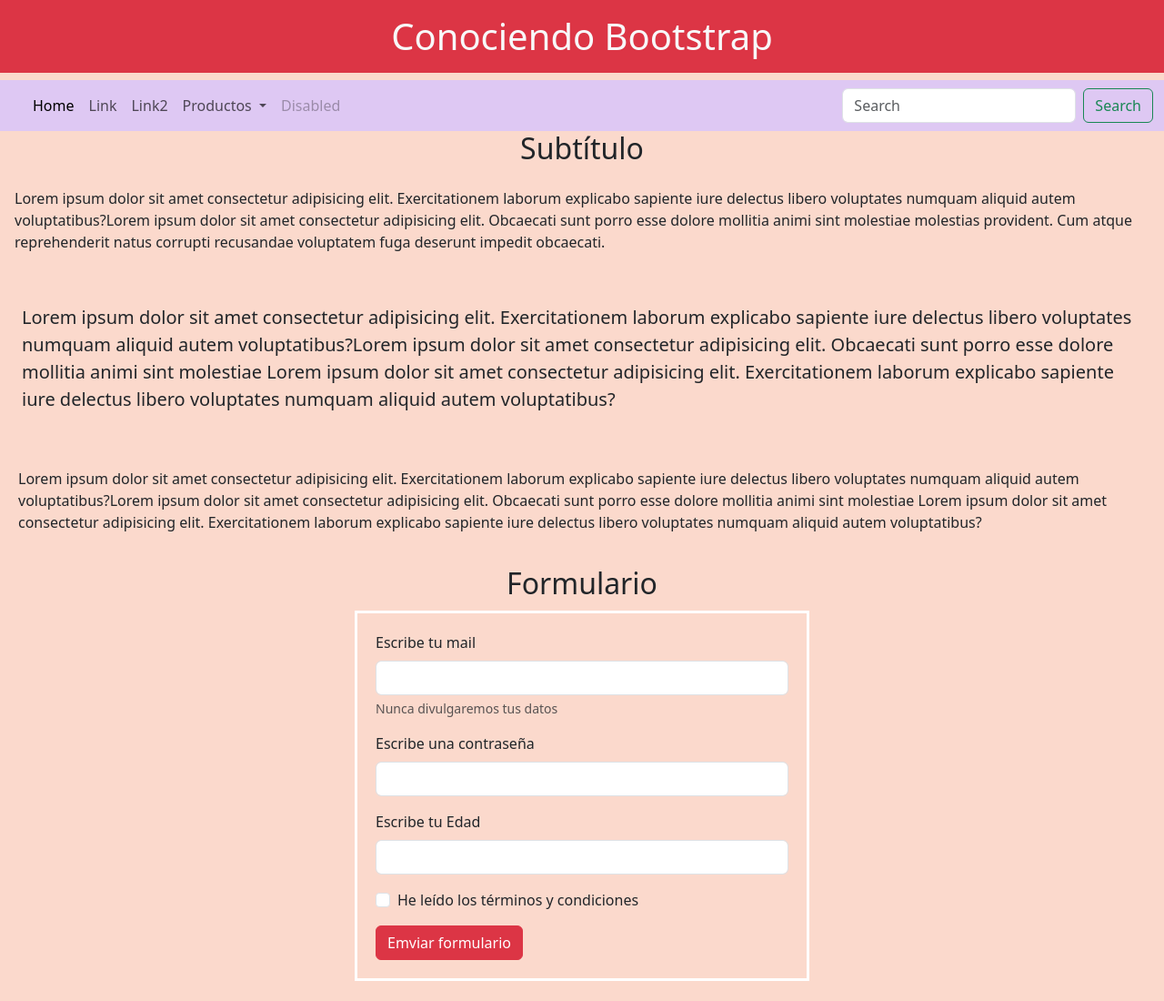
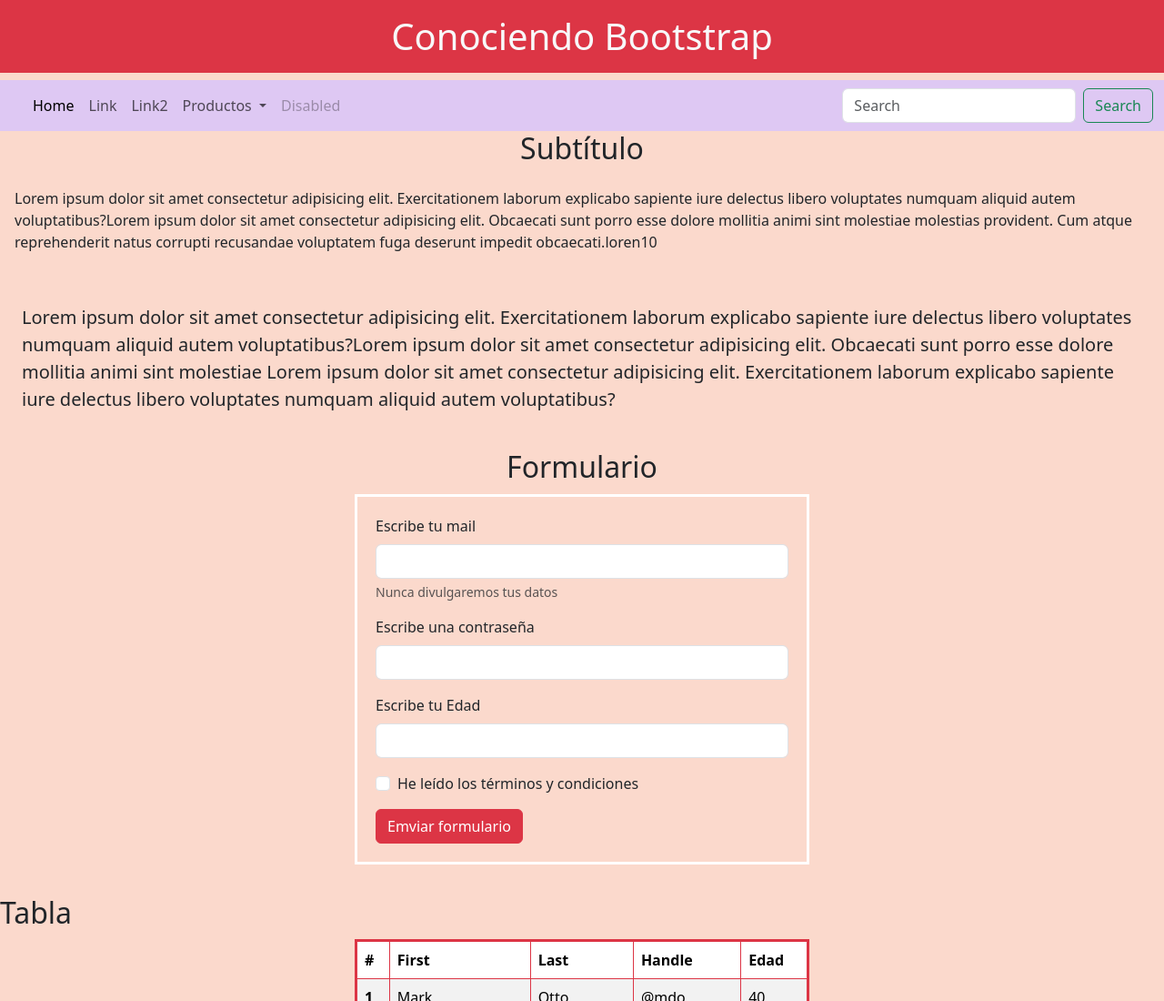
Before and after one commit to sofia25guzman/PruebaGit, a plain HTML site: page index.html in a window 1280 px wide. Shown: the top 1100 px of the page at 91% size. Drawn offline with nearby package versions, Linux system fonts and the light colour scheme.

Commit message:
se modifica el index

```diff
--- a/index.html
+++ b/index.html
@@ -55,9 +55,8 @@
     </header>
     <main>
         <h2 class="text-center">Subtítulo</h2>
-        <p class="p-3">Lorem ipsum dolor sit amet consectetur adipisicing elit. Exercitationem laborum explicabo sapiente iure delectus libero voluptates numquam aliquid autem voluptatibus?Lorem ipsum dolor sit amet consectetur adipisicing elit. Obcaecati sunt porro esse dolore mollitia animi sint molestiae molestias provident. Cum atque reprehenderit natus corrupti recusandae voluptatem fuga deserunt impedit obcaecati.</p>
+        <p class="p-3">Lorem ipsum dolor sit amet consectetur adipisicing elit. Exercitationem laborum explicabo sapiente iure delectus libero voluptates numquam aliquid autem voluptatibus?Lorem ipsum dolor sit amet consectetur adipisicing elit. Obcaecati sunt porro esse dolore mollitia animi sint molestiae molestias provident. Cum atque reprehenderit natus corrupti recusandae voluptatem fuga deserunt impedit obcaecati.loren10</p>
         <p class="lead p-4">Lorem ipsum dolor sit amet consectetur adipisicing elit. Exercitationem laborum explicabo sapiente iure delectus libero voluptates numquam aliquid autem voluptatibus?Lorem ipsum dolor sit amet consectetur adipisicing elit. Obcaecati sunt porro esse dolore mollitia animi sint molestiae Lorem ipsum dolor sit amet consectetur adipisicing elit. Exercitationem laborum explicabo sapiente iure delectus libero voluptates numquam aliquid autem voluptatibus?</p>
-        <p class="pad">Lorem ipsum dolor sit amet consectetur adipisicing elit. Exercitationem laborum explicabo sapiente iure delectus libero voluptates numquam aliquid autem voluptatibus?Lorem ipsum dolor sit amet consectetur adipisicing elit. Obcaecati sunt porro esse dolore mollitia animi sint molestiae Lorem ipsum dolor sit amet consectetur adipisicing elit. Exercitationem laborum explicabo sapiente iure delectus libero voluptates numquam aliquid autem voluptatibus?</p>
         <h2 class="text-center">Formulario</h2>
         <form class="tamano_formulario">
             <div class="mb-3">
```
